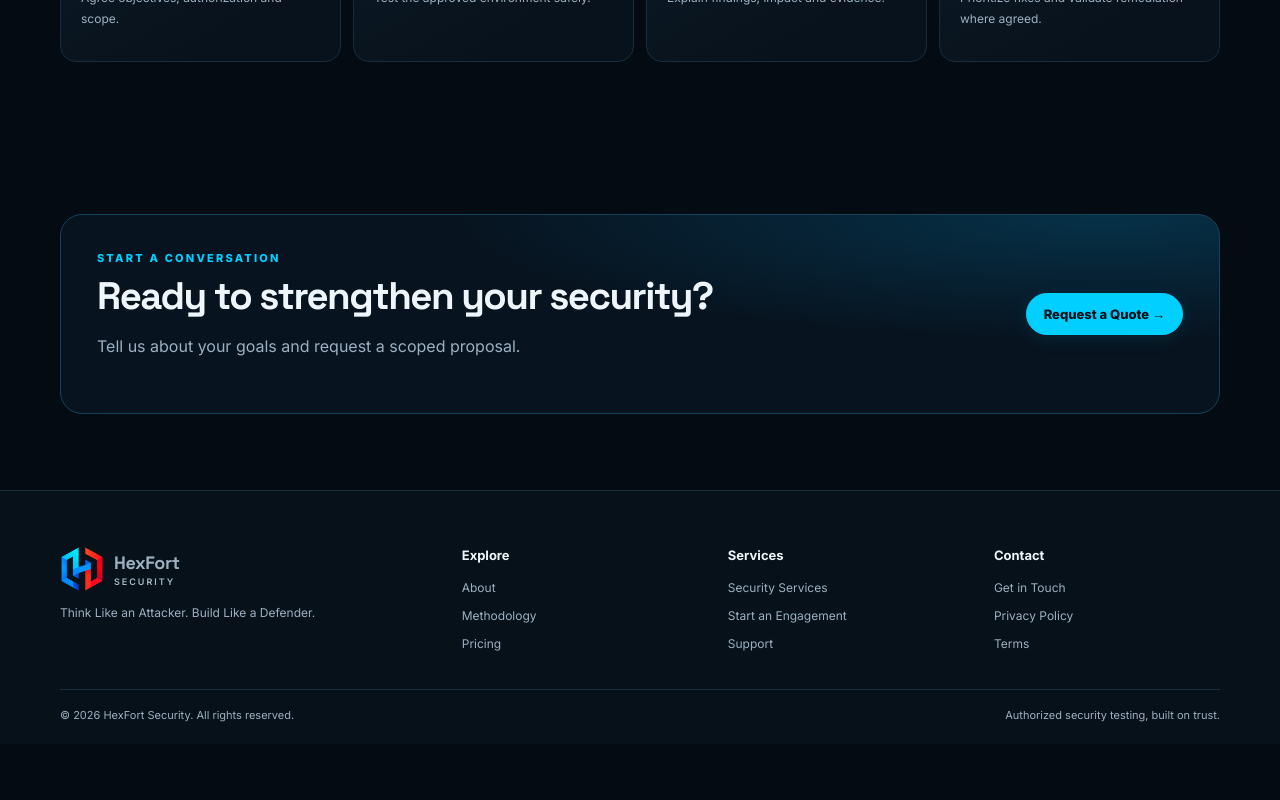
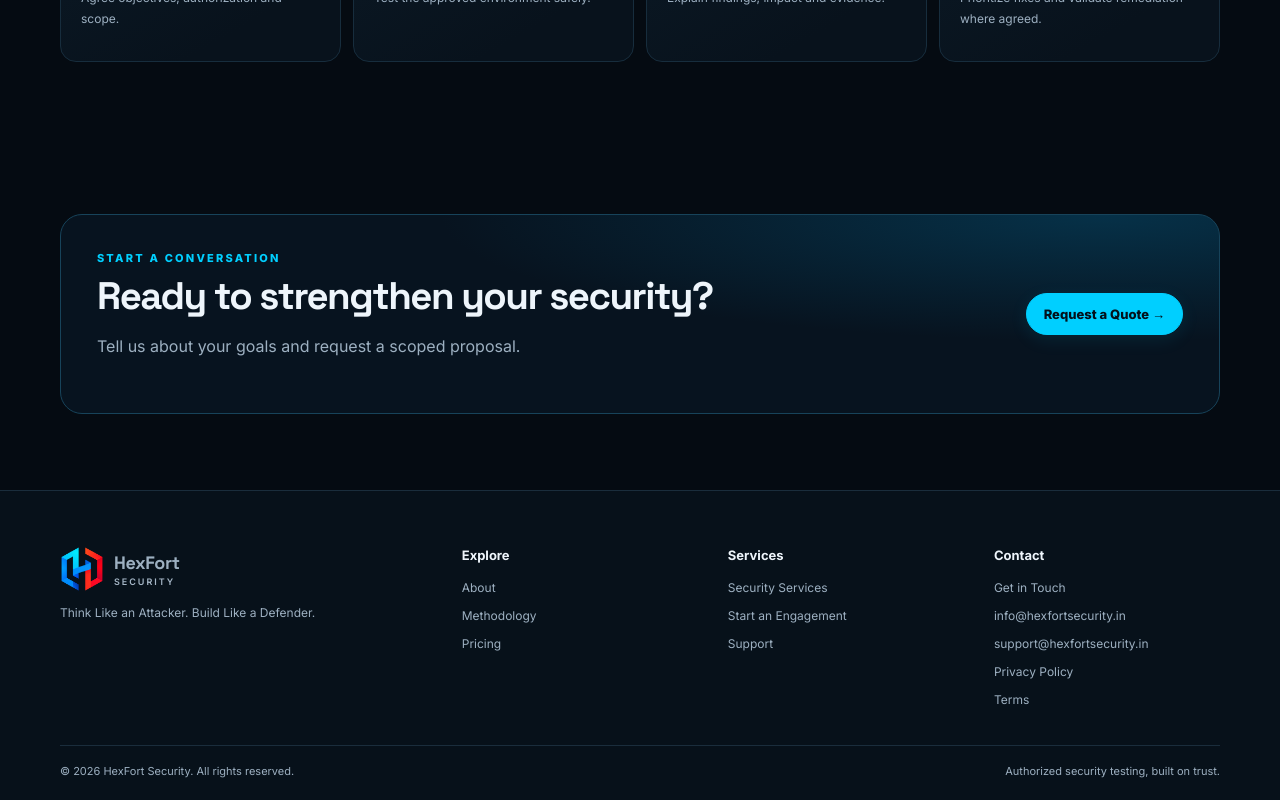
Before and after one commit to Sujal-Kadam99/HexFort-Security, a Next.js app: page / in a window 1280 px wide. Shown: the part 2172-2972 px from the top of the page. Before the commit the page ends 2916 px from the top, so only its background shows below. Built offline with nearby package versions, Linux system fonts and the light colour scheme.

Commit message:
Add business email contacts to site

```diff
--- a/src/app/contact/page.tsx
+++ b/src/app/contact/page.tsx
@@ -1,3 +1,3 @@
 import { PageHero, Shell } from "@/components/Site";
 import { EnquiryForm } from "@/components/EnquiryForm";
-export default function Contact(){return <Shell><PageHero eyebrow="CONTACT / REQUEST A QUOTE" title="Let's scope your security needs." desc="Share the service you're considering and a safe way to contact you. Avoid sending passwords, secrets or sensitive production data through this form."/><div className="content"><div className="container split"><div><h2>Start a conversation.</h2><p className="muted">Use the form to request pricing or discuss scope. Contact details shown here should be configured by the owner before launch.</p><div className="feature-panel"><div className="eyebrow">CONTACT CHANNELS</div><p className="muted">Business email: configure in Admin Settings</p><p className="muted">Phone / WhatsApp: configure in Admin Settings</p><p className="form-note">Replace these placeholders with your verified business contact details.</p></div></div><div className="feature-panel"><EnquiryForm/></div></div></div></Shell>}
+export default function Contact(){return <Shell><PageHero eyebrow="CONTACT / REQUEST A QUOTE" title="Let's scope your security needs." desc="Share the service you're considering and a safe way to contact you. Avoid sending passwords, secrets or sensitive production data through this form."/><div className="content"><div className="container split"><div><h2>Start a conversation.</h2><p className="muted">Use the form to request pricing or discuss scope.</p><div className="feature-panel"><div className="eyebrow">CONTACT CHANNELS</div><p className="muted">General enquiries: <a href="mailto:info@hexfortsecurity.in">info@hexfortsecurity.in</a></p><p className="muted">Support: <a href="mailto:support@hexfortsecurity.in">support@hexfortsecurity.in</a></p></div></div><div className="feature-panel"><EnquiryForm/></div></div></div></Shell>}
--- a/src/components/Site.tsx
+++ b/src/components/Site.tsx
@@ -18,7 +18,7 @@ export function Footer() {
     <div className="footer-about"><Link className="brand" href="/"><img src="/hexfort-mark-v2.png" alt=""/><span>HexFort<small>SECURITY</small></span></Link><p>Think Like an Attacker. Build Like a Defender.</p></div>
     <div className="footer-column"><strong>Explore</strong><Link href="/about">About</Link><Link href="/methodology">Methodology</Link><Link href="/pricing">Pricing</Link></div>
     <div className="footer-column"><strong>Services</strong><Link href="/services">Security Services</Link><Link href="/engagement">Start an Engagement</Link><Link href="/support">Support</Link></div>
-    <div className="footer-column"><strong>Contact</strong><Link href="/contact">Get in Touch</Link><Link href="/privacy">Privacy Policy</Link><Link href="/terms">Terms</Link></div>
+    <div className="footer-column"><strong>Contact</strong><Link href="/contact">Get in Touch</Link><a href="mailto:info@hexfortsecurity.in">info@hexfortsecurity.in</a><a href="mailto:support@hexfortsecurity.in">support@hexfortsecurity.in</a><Link href="/privacy">Privacy Policy</Link><Link href="/terms">Terms</Link></div>
   </div><div className="footer-bottom"><span>© {new Date().getFullYear()} HexFort Security. All rights reserved.</span><span>Authorized security testing, built on trust.</span></div></div></footer>;
 }
 export function PageHero({eyebrow,title,desc}:{eyebrow:string;title:string;desc:string}) {
```
